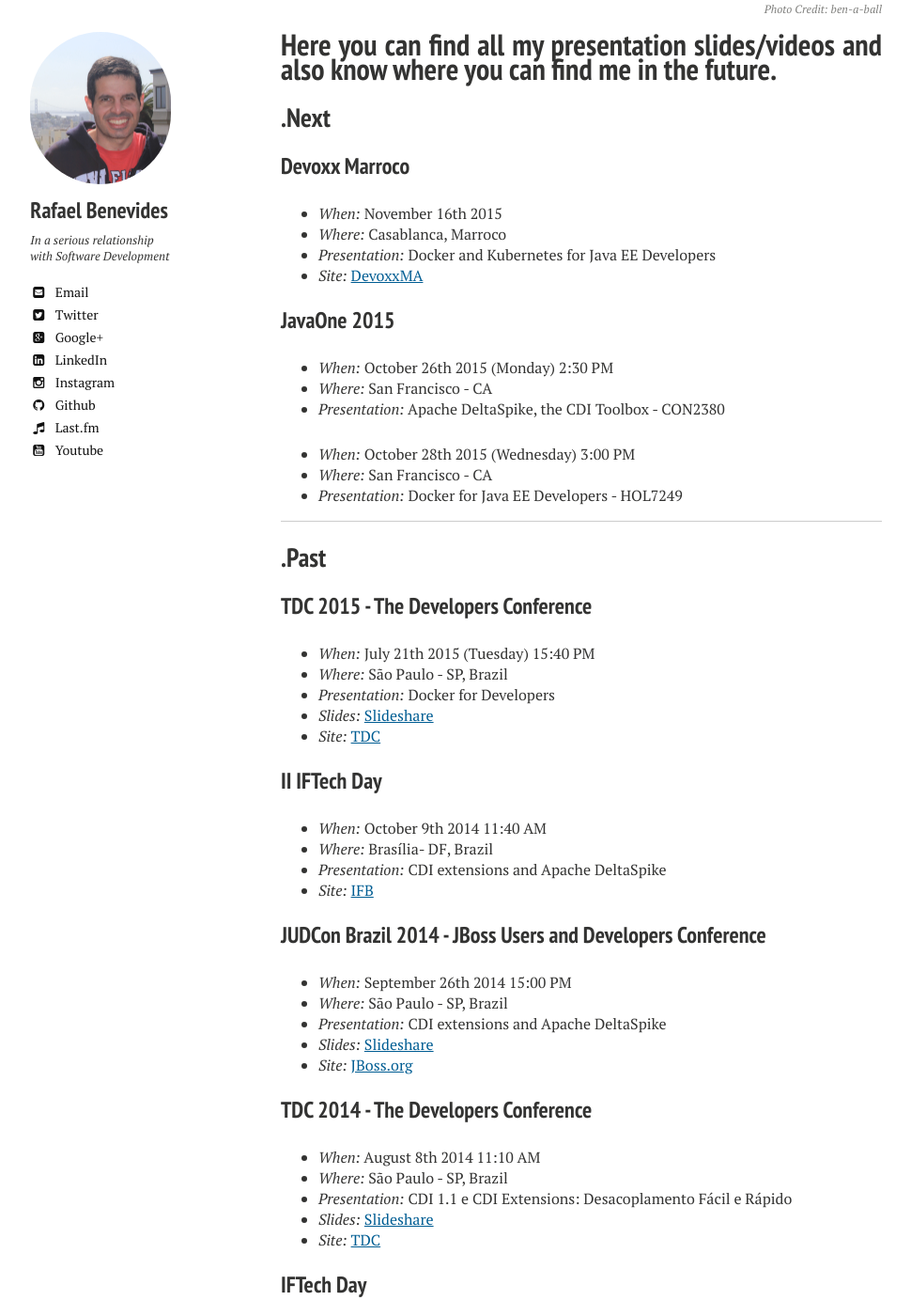
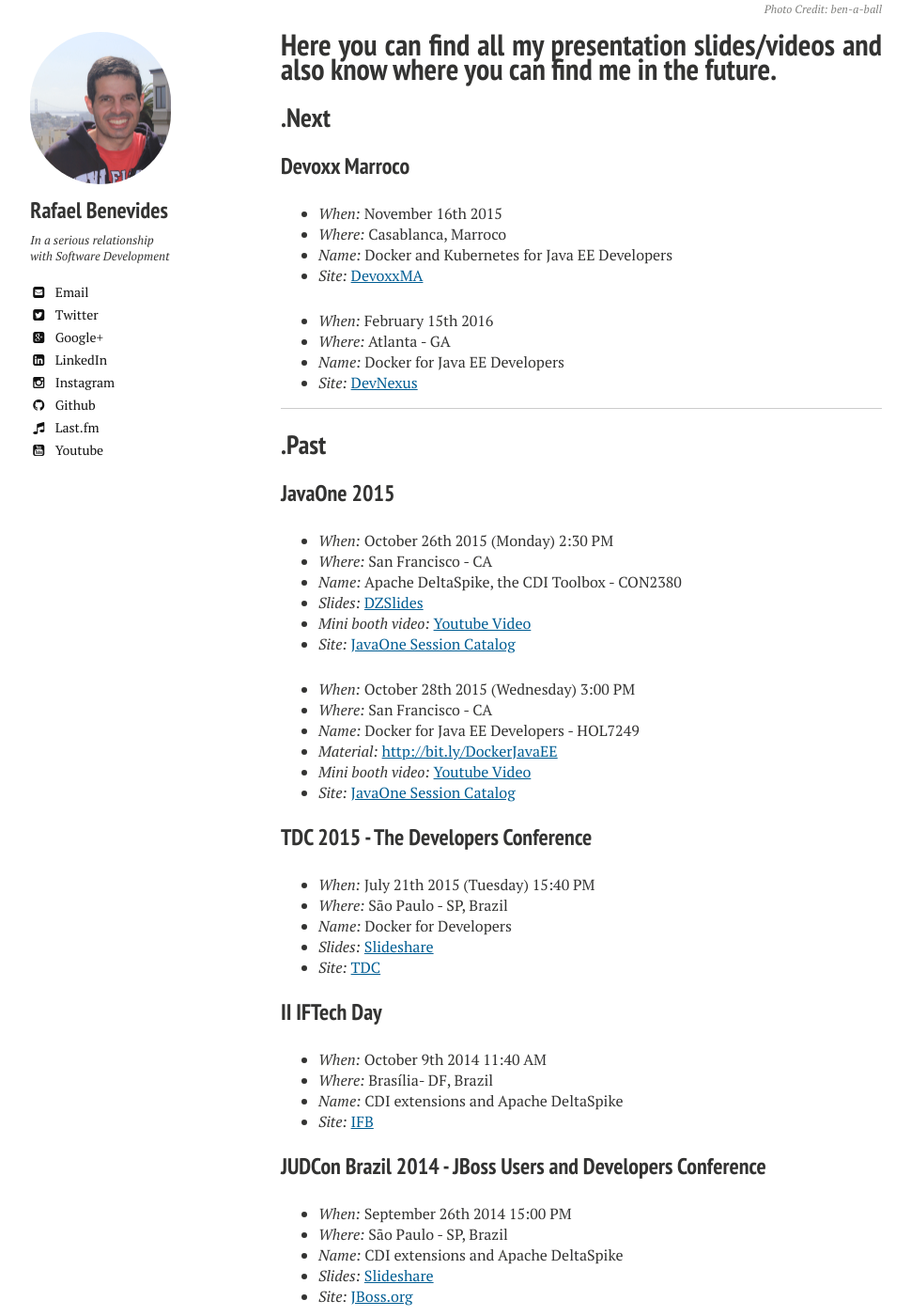
Before and after one commit to rafabene/rafabene.github.io, a Jekyll site: the page built from talks/index.md, in a window 1280 px wide and 1400 px high, scrolled down 424 px. Shown: the whole window at 94% size, without its empty margins (21-991 px from the left). Built offline with Jekyll 4.4.1, drawn with Linux system fonts in a browser that asks for light colours; nearby versions of some CDN libraries; comment, search, counter and statistics services are not loaded; some of the changed text lies outside the part shown.

Commit message:
Publish Docker HOL post

```diff
--- a/talks/index.md
+++ b/talks/index.md
@@ -15,84 +15,96 @@
 ### Devoxx Marroco
 - *When:* November 16th 2015
 - *Where:* Casablanca, Marroco
-- *Presentation:* Docker and Kubernetes for Java EE Developers
+- *Name:* Docker and Kubernetes for Java EE Developers
 - *Site:* [DevoxxMA](http://cfp.devoxx.ma/2015/talk/KWW-1312/Docker_and_Kubernetes_for_Java_EE_Developers)
 
+- *When:* February 15th 2016
+- *Where:* Atlanta - GA
+- *Name:* Docker for Java EE Developers
+- *Site:* [DevNexus](https://www.devnexus.com/s/devnexus2016/presentations#id-5423)
 
-### JavaOne 2015
-- *When:* October 26th 2015 (Monday) 2:30 PM
-- *Where:* San Francisco - CA
-- *Presentation:* Apache DeltaSpike, the CDI Toolbox - CON2380
-
-- *When:* October 28th 2015 (Wednesday) 3:00 PM
-- *Where:* San Francisco - CA
-- *Presentation:* Docker for Java EE Developers - HOL7249
 
 <hr>
 ## .Past
 
+### JavaOne 2015
+
+- *When:* October 26th 2015 (Monday) 2:30 PM
+- *Where:* San Francisco - CA
+- *Name:* Apache DeltaSpike, the CDI Toolbox - CON2380
+- *Slides:* [DZSlides](http://rafabene.com/deltaspike-cdi-toolbox/)
+- *Mini booth video:* [Youtube Video](https://www.youtube.com/watch?v=3McmEi3cs_s)
+- *Site:* [JavaOne Session Catalog](https://events.rainfocus.com/oow15/catalog/oracle.jsp?search=CON2380&search.event=javaoneEvent)
+
+- *When:* October 28th 2015 (Wednesday) 3:00 PM
+- *Where:* San Francisco - CA
+- *Name:* Docker for Java EE Developers - HOL7249
+- *Material:* [http://bit.ly/DockerJavaEE](http://bit.ly/DockerJavaEE)
+- *Mini booth video:* [Youtube Video](https://www.youtube.com/watch?v=pxVPkfT8DKo)
+- *Site:* [JavaOne Session Catalog](https://events.rainfocus.com/oow15/catalog/oracle.jsp?search=HOL7249&search.event=openworldEvent&search.event=javaoneEvent)
+
 ###TDC 2015 - The Developers Conference
 - *When:* July 21th 2015 (Tuesday) 15:40 PM
 - *Where:* São Paulo - SP, Brazil
-- *Presentation:* Docker for Developers
+- *Name:* Docker for Developers
 - *Slides:* [Slideshare](http://www.slideshare.net/RafaelBenevides1/docker-for-java-developers)
 - *Site:* [TDC](http://www.thedevelopersconference.com.br/tdc/2014/saopaulo/trilha-devops)
 
 ###II IFTech Day
 - *When:* October 9th 2014  11:40 AM
 - *Where:* Brasília- DF, Brazil
-- *Presentation:* CDI extensions and Apache DeltaSpike
+- *Name:* CDI extensions and Apache DeltaSpike
 - *Site:* [IFB](http://www.ifb.edu.br/reitoria/reitoria/noticiasreitoria/7710-ifb-realiza-ii-iftechday)
 
 ###JUDCon Brazil 2014 - JBoss Users and Developers Conference
 - *When:* September 26th 2014  15:00 PM
 - *Where:* São Paulo - SP, Brazil
-- *Presentation:* CDI extensions and Apache DeltaSpike
+- *Name:* CDI extensions and Apache DeltaSpike
 - *Slides:* [Slideshare](http://www.slideshare.net/RafaelBenevides1/cdi-extensions-e-deltaspike)
 - *Site:* [JBoss.org](http://www.jboss.org/pt_BR/events/JUDCon/2014/brazil/agenda.html#CDI)
 
 ###TDC  2014 - The Developers Conference
 - *When:* August 8th 2014  11:10 AM
 - *Where:* São Paulo - SP, Brazil
-- *Presentation:* CDI 1.1 e CDI Extensions: Desacoplamento Fácil e Rápido
+- *Name:* CDI 1.1 e CDI Extensions: Desacoplamento Fácil e Rápido
 - *Slides:* [Slideshare](http://www.slideshare.net/RafaelBenevides1/tdc-2014-sp-e-o-deltaspike)
 - *Site:* [TDC](http://www.thedevelopersconference.com.br/tdc/2014/saopaulo/trilha-javaee)
 
 ###IFTech Day
 - *When:* September 5th 2013  11:00 AM
 - *Where:* Brasília- DF, Brazil
-- *Presentation:* JDF - JBoss Developer Framework
+- *Name:* JDF - JBoss Developer Framework
 - *Site:* [IFB](https://www.ifb.edu.br/attachments/5410_IFTechDay%20(1).pdf)
 
 
 ###TDC  2012 - The Developers Conference
 - *When:* October 20th 2012
 - *Where:* Goiânia - GO, Brazil
-- *Presentation:* JBoss Developer Framework
+- *Name:* JBoss Developer Framework
 - *Slides:* [Slideshare](http://www.slideshare.net/RafaelBenevides1/apresentao-jdf-no-tdc-2012)
 - *Site:* [TDC](http://www.thedevelopersconference.com.br/tdc/2012/index.html#goiania)
 
 ###JBossInBossa 2011
 - *When:* October 10th 2011
 - *Where:* Brasília - DF, Brazil
-- *Presentation:* Gerenciamento de regras de Negócio com o Drools Guvnor
+- *Name:* Gerenciamento de regras de Negócio com o Drools Guvnor
 - *Slides:* [Slideshare](http://www.slideshare.net/RafaelBenevides1/jbossinbossa-2011-brms)
 - *Site:* [Source Code](https://github.com/rafabene/JBossInBossa)
 
 ###JBossInBossa 2010
 - *When:* May 8th 2010
 - *Where:* São Paulo - SP, Brazil
-- *Presentation:* Apresentando o Projeto XSeam e Arquiteturas de Referencia em Seam
+- *Name:* Apresentando o Projeto XSeam e Arquiteturas de Referencia em Seam
 - *Slides:* [Slideshare](http://www.slideshare.net/RafaelBenevides1/jbossinbossa-2010)
 
 ###Red Hat Roadshow 2009
 - *When:* August 4th 2009
 - *Where:* Brasília - DF, Brazil
-- *Presentation:* Case JBoss Rules INEP
+- *Name:* Case JBoss Rules INEP
 - *Slides:* [Slideshare](http://www.slideshare.net/RafaelBenevides1/red-hat-roadshow-2009)
 
 ###SOU Java meeting
 - *When:* November 2005
 - *Where:* Brasília - DF, Brazil
-- *Presentation:* Java à favor do consumidor Brasileiro
+- *Name:* Java à favor do consumidor Brasileiro
 - *Slides:* [Slideshare](http://www.slideshare.net/RafaelBenevides1/reunio-soujava-bsb-2005-java-a-favor-do-consumidor-brasileiro)
```
Also changed, not shown: _posts/2015-10-29-javaone-docker-hol.md (renamed from preview.md, +2 -2 lines).
